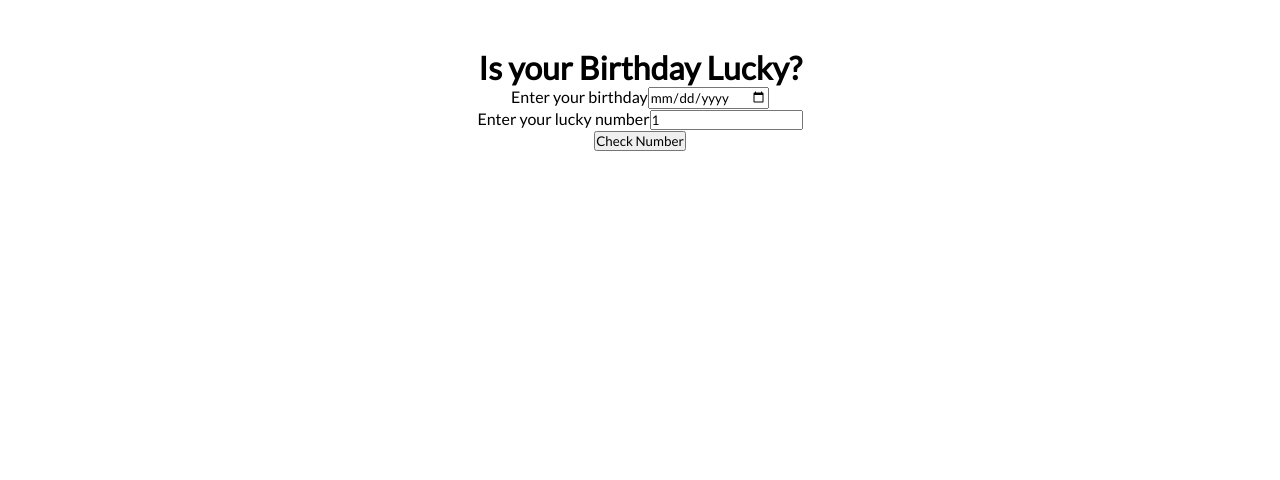
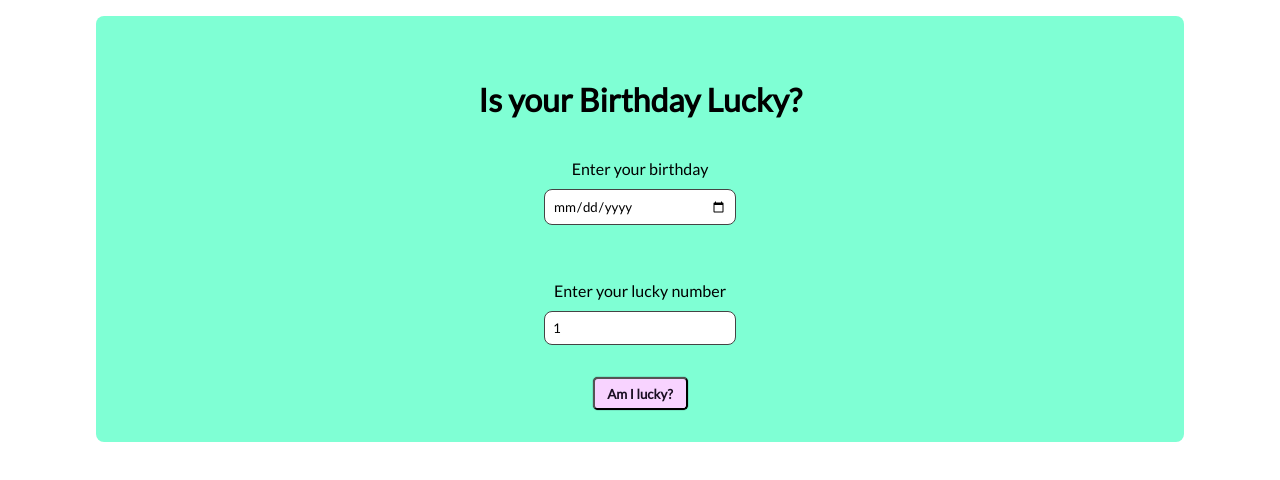
Before and after one commit to Jitendra1mp4/lucky-birthday, a React (Create React App) app: page / in a window 1280 px wide. Shown: the top 480 px of the page. Built offline with nearby package versions, Linux system fonts and the light colour scheme.

Commit message:
style : style done

```diff
--- a/src/App.css
+++ b/src/App.css
@@ -1,5 +1,7 @@
 @import url('https://fonts.googleapis.com/css2?family=Lato&family=Source+Sans+Pro&display=swap');
-
+:root{
+  --std-width : 12rem ;
+}
 * {
   box-sizing: border-box;
   margin: 0px;
@@ -10,51 +12,57 @@
 .div-learning {
   text-align: center;
   max-width: 85%;
-  margin: auto;
-  /* padding: 2rem; */
+  margin: 1rem auto;
+  background-color: aquamarine;
+  padding: 1rem 1rem;
+  border-radius:8px;
 }
 .div-learning h1 {
   margin-top: 3rem;
 }
-.para-message {
-  font-style: italic;
-  margin: 0.5rem;
-  padding: 0.5rem;
+
+section{
+  max-width: 280px;
+  margin: 1rem auto;
 }
 
-.universe-objects-container {
-  margin: 2rem 0px;
-  padding: 2rem 0px;
-  overflow-x: scroll;
+.form-part{
+  width: inherit;
+  margin: 1rem auto;
+  padding: 0.8rem ;
+  /* box-shadow: 0px 0px 3px 1px rgb(39, 37, 39); */
+  border-radius: 0.5rem;
+}
+label,input{
+  min-width: var(--std-width);
+  margin: 0.2rem auto;
+  display: block;
+  padding: 0.5rem;
+  outline: none;
+
+}
+input{
+  border: 1px solid #444;
+  border-radius: 0.5rem;
 }
 
-.spn-univ-object {
-  margin: 0.3rem 0.5rem;
-  padding: 0.4rem 1rem;
+button{
+  background-color: rgb(248, 211, 255) ;
+  color:rgb(26, 14, 34);
+  padding: 0.4rem 0.8rem;
+  border-radius: 0.3rem;
   font-weight: bold;
-  border: 2px solid gray;
-  border-radius: 0.4rem;
-  background-color: aquamarine;
+  outline: none;
+  box-shadow: 0px 0px 1px rgb(13, 8, 31);
 }
-
-.list-facts {
-  list-style: none;
+.div-output {
+  max-width: var(--std-width);
+  font-style: italic;
+  margin: 2rem auto;
+  padding: 2rem;
+  font-size: large;
+  font-weight: bold;
+  border: 1px dashed #333333;
+  border-radius: 0.5rem;
+  display: none;
 }
-.div-result {
-  margin-bottom: 2rem;
-  font-size: large;
-  /* font-weight: bold; */
-}
-
-.list-item-facts {
-  margin: 1rem;
-  padding: 1rem;
-  background-color: #e2d8ff;
-  border: 1px solid gray;
-  border-radius: 0.5rem;
-  text-align: left;
-  font-family: 'Source Sans Pro', sans-serif;
-}
-.back-white {
-  background-color: white;
-}
--- a/src/Components/Learnings.js
+++ b/src/Components/Learnings.js
@@ -8,7 +8,7 @@ function Learnings(props) {
 
   const inputBirthday = document.querySelector("#input-birthday");
   const inputLuckyNumber = document.querySelector("#input-lucky-number");
-
+  const outputBox = document.querySelector(".div-output");
   function getSum(birthday) {
     let sum = 0;
     for (let i = 0; i < birthday.length; i++) {
@@ -24,8 +24,22 @@ function Learnings(props) {
     const luckyNumber = inputLuckyNumber.value;
 
     const sum = getSum(birthday);
-    if (sum % luckyNumber === 0) setResult("you are lucky");
-    else setResult("you are not that lucky");
+    let isLucky = sum % luckyNumber === 0;
+    if (isLucky) setResult("you are lucky 🤞");
+    else setResult("Sorry! but you are not that lucky 😟");
+
+    setStyle(isLucky);
+  }
+
+  function setStyle(isLucky) {
+    outputBox.style.display = "block";
+    if (isLucky === true) {
+      outputBox.style.color = "green";
+      outputBox.style.backgroundColor = "#dbffda";
+    } else {
+      outputBox.style.color = "red";
+      outputBox.style.backgroundColor = "#ffdbda";
+    }
   }
 
   function birthdayChangeHandler(Event) {
@@ -63,12 +77,12 @@ function Learnings(props) {
           />
         </div>
 
-        <div className="form-part">
+        <div className="">
           <button id="btn-checkLucky" onClick={checkNumberClickHandler}>
-            Check Number
+            Am I lucky?
           </button>
         </div>
-        <div className="output">{result}</div>
+        <div className="div-output">{result}</div>
       </section>
     </div>
   );
```
